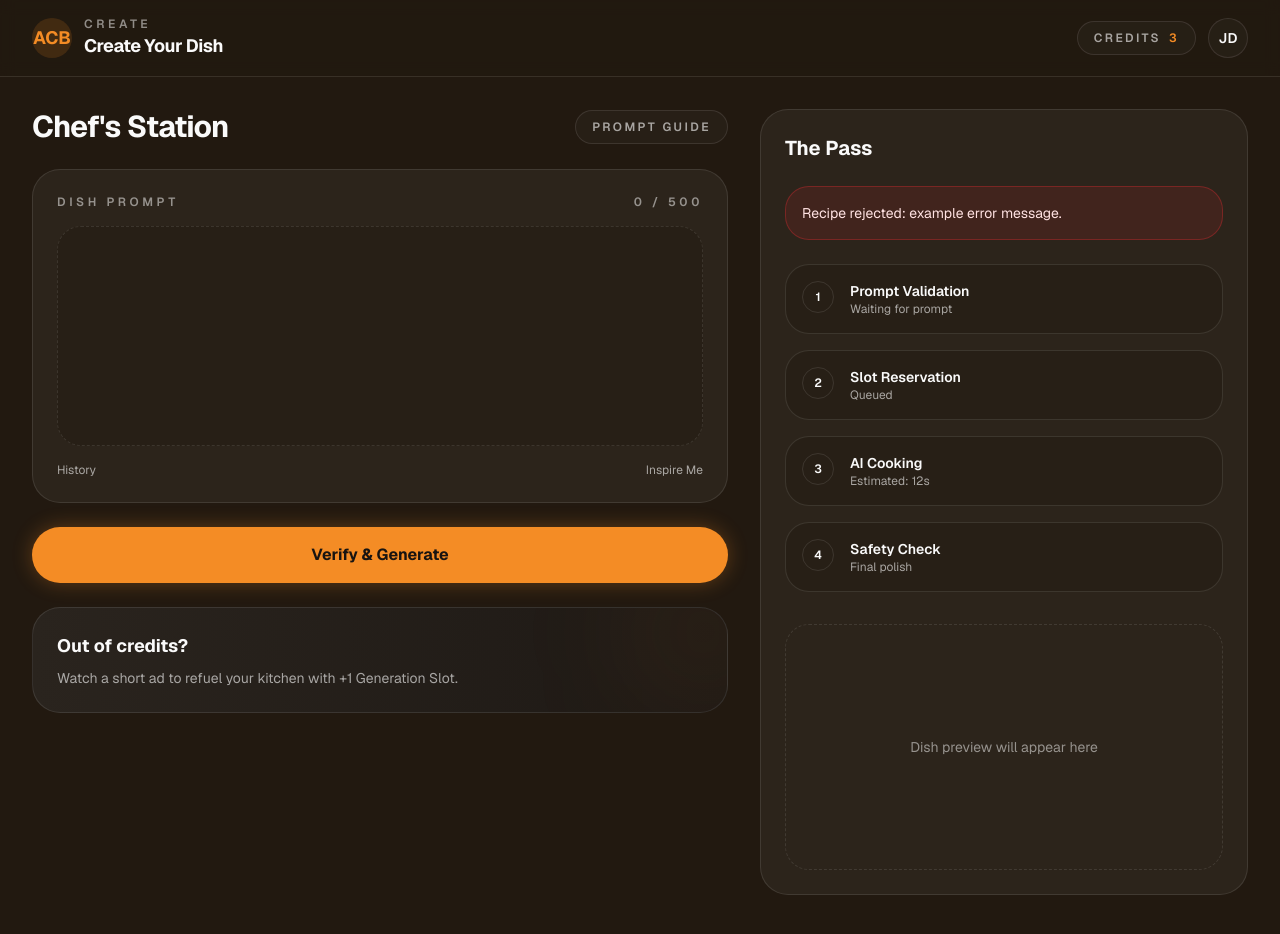
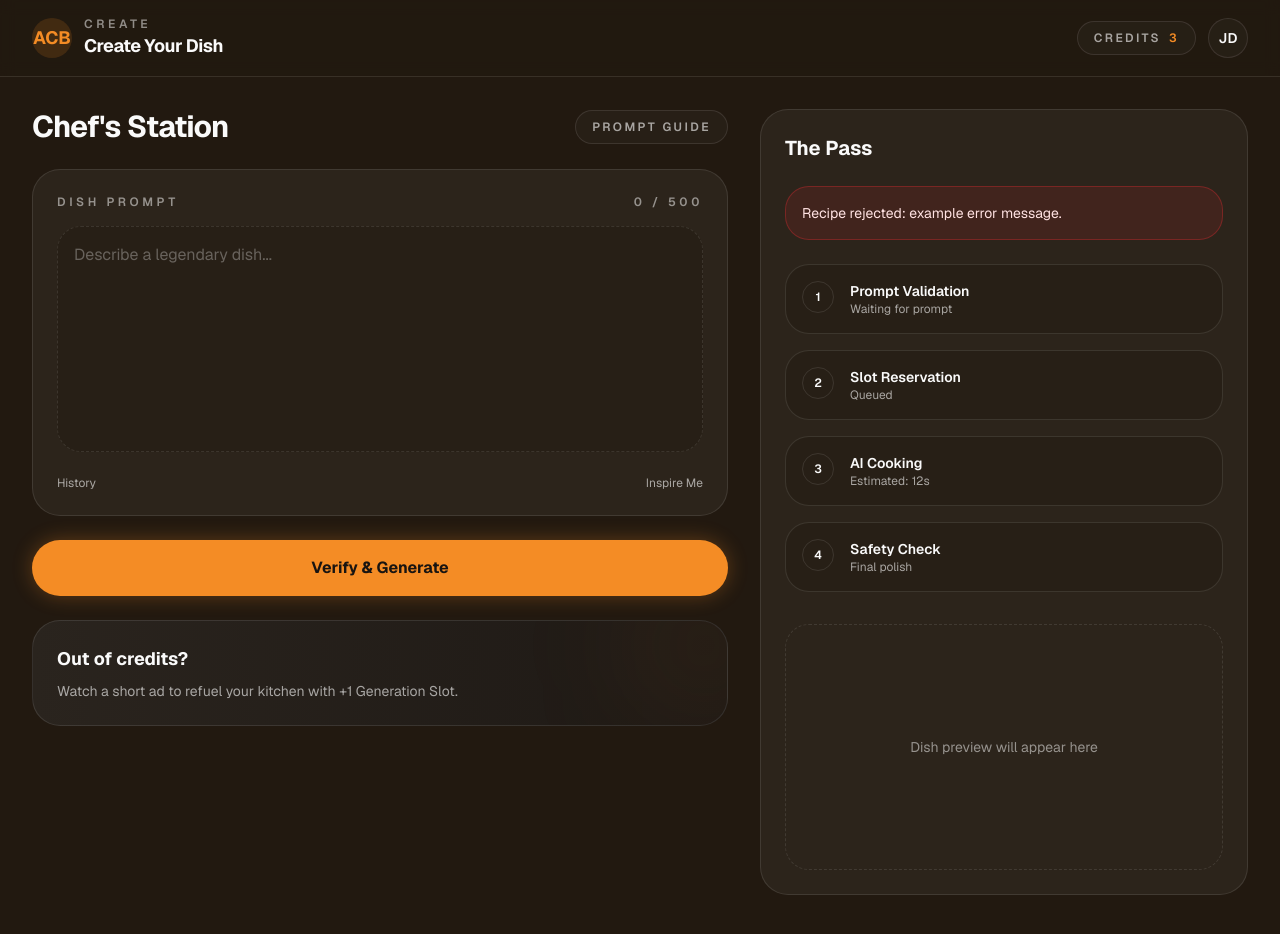
Before and after one commit to leey00nsu/ai-cooking-battle, a Next.js app: page /create in a window 1280 px wide. Shown: the top 934 px of the page. Built offline with nearby package versions, Linux system fonts and the light colour scheme.

Commit message:
feat(#8): 프롬프트 입력 폼 추가

```diff
--- a/package.json
+++ b/package.json
@@ -34,6 +34,7 @@
     "next": "16.1.4",
     "react": "19.2.3",
     "react-dom": "19.2.3",
+    "react-hook-form": "^7.71.1",
     "tailwind-merge": "^3.4.0"
   },
   "devDependencies": {
--- a/src/screens/create/ui/create-screen.tsx
+++ b/src/screens/create/ui/create-screen.tsx
@@ -1,4 +1,10 @@
 "use client";
+
+import { useForm } from "react-hook-form";
+
+type CreateFormValues = {
+  prompt: string;
+};
 
 const steps = [
   {
@@ -20,6 +26,18 @@ const steps = [
 ];
 
 export default function CreateScreen() {
+  const { register, handleSubmit, watch } = useForm<CreateFormValues>({
+    defaultValues: {
+      prompt: "",
+    },
+  });
+  const promptValue = watch("prompt") ?? "";
+  const promptLength = promptValue.length;
+
+  const handleFormSubmit = (data: CreateFormValues) => {
+    void data;
+  };
+
   return (
     <div className="min-h-screen bg-background text-foreground">
       <header className="sticky top-0 z-40 border-b border-white/10 bg-background/80 backdrop-blur">
@@ -56,12 +74,21 @@ export default function CreateScreen() {
               </span>
             </div>
 
+            <form className="flex flex-col gap-6" onSubmit={handleSubmit(handleFormSubmit)}>
               <div className="rounded-3xl border border-white/10 bg-card p-6">
                 <div className="flex items-center justify-between text-xs font-semibold uppercase tracking-[0.3em] text-white/50">
                   <span>Dish Prompt</span>
-                <span>0 / 500</span>
+                  <span>{promptLength} / 500</span>
                 </div>
-              <div className="mt-4 h-[220px] rounded-2xl border border-dashed border-white/10 bg-background/40" />
+                <div className="mt-4">
+                  <textarea
+                    {...register("prompt", { maxLength: 500 })}
+                    rows={8}
+                    maxLength={500}
+                    placeholder="Describe a legendary dish..."
+                    className="min-h-[220px] w-full resize-none rounded-2xl border border-dashed border-white/10 bg-background/40 p-4 text-base text-white placeholder:text-white/30 focus:border-primary/50 focus:outline-none focus:ring-1 focus:ring-primary/40"
+                  />
+                </div>
                 <div className="mt-4 flex items-center justify-between text-xs text-white/60">
                   <span>History</span>
                   <span>Inspire Me</span>
@@ -69,11 +96,12 @@ export default function CreateScreen() {
               </div>
 
               <button
-              type="button"
+                type="submit"
                 className="flex w-full items-center justify-center gap-3 rounded-full bg-primary px-8 py-4 text-base font-bold text-primary-foreground shadow-[var(--shadow-glow-md)]"
               >
                 Verify &amp; Generate
               </button>
+            </form>
 
             <div className="relative overflow-hidden rounded-3xl border border-white/10 bg-gradient-to-r from-[#2a241e] to-[#1e1915] p-6">
               <div className="relative z-10">
```
Also changed, not shown: 1 other file (tests, documents, lock files or other folders). Lines whose indentation alone changed are shown as unchanged.
